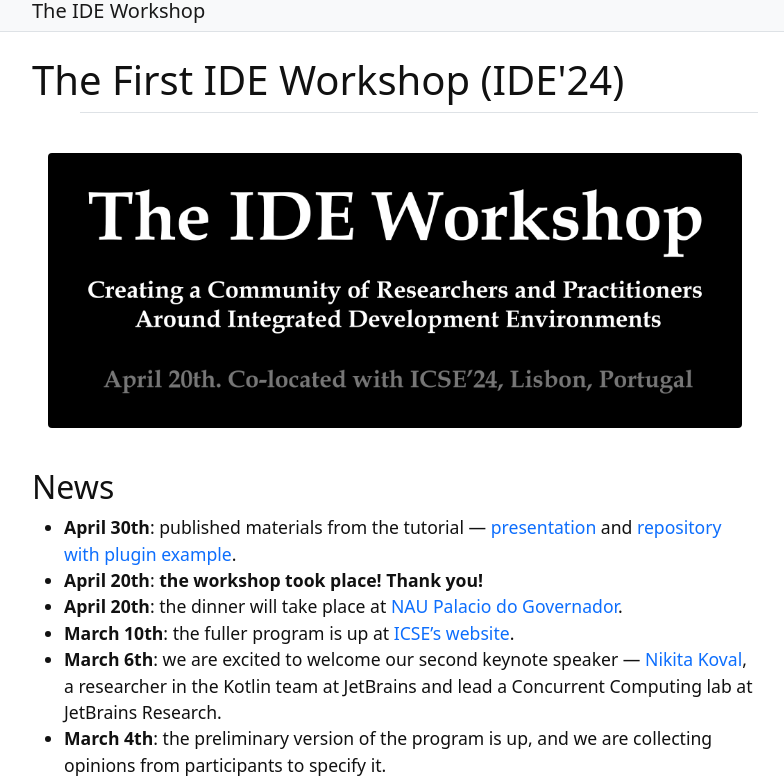
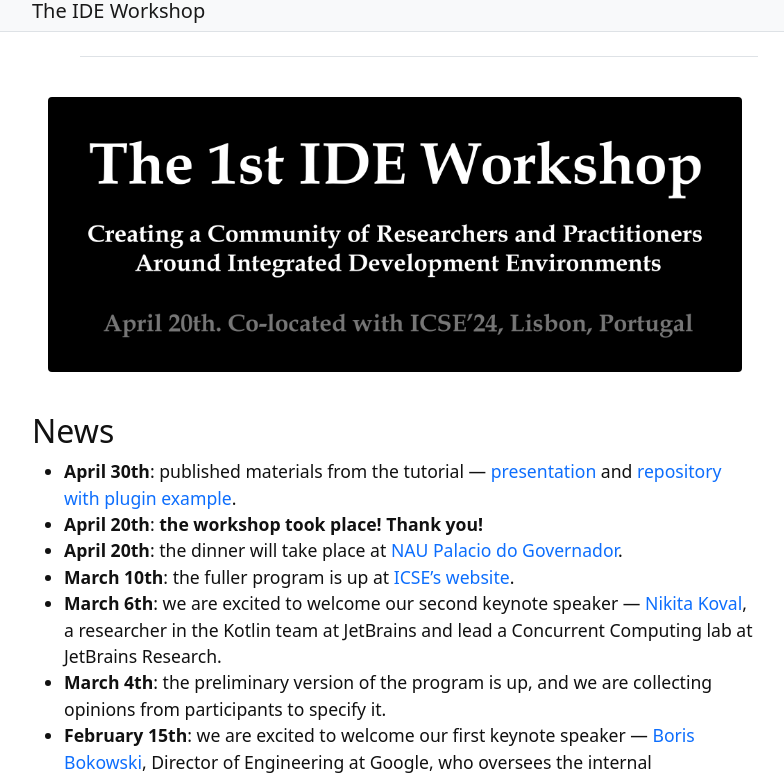
Before and after one commit to ide-workshop/ide-workshop.github.io, a Jekyll site: the page built from content/ide-2024.md, in a window 1280 px wide and 900 px high, cut to the strip 121-900 px from the top of the window. Shown: the whole strip, without its empty margins (245-1029 px from the left). Built offline with Jekyll 4.4.1, drawn with Linux system fonts in a browser that asks for light colours.

Commit message:
Added new logos

```diff
--- a/_config.yml
+++ b/_config.yml
@@ -22,7 +22,7 @@
 keywords: "workshop, ide, integrated development environment, software engineering, research"
 # featured-image is added to metadata tags for social media sharing
 # use a relative path to image in this repository or full URL
-featured-image: "/images/title.jpg"
+featured-image: "/images/title-2025.jpg"
 # add search box to footer? true/false
 search: false
 
--- a/content/ide-2024.md
+++ b/content/ide-2024.md
@@ -1,9 +1,8 @@
 ---
-title: The First IDE Workshop (IDE'24)
 nav: IDE'24
 ---
 
-{% include figure.html img="title.jpg" alt="title card" width="100%" %}
+{% include figure.html img="title-2024.jpg" alt="title card" width="100%" %}
 
 ## News
 
```
Also changed, not shown: index.md (+1 -1 lines), images/title-2024.jpg (added), images/title-2025.jpg (added), images/title.jpg (deleted).
